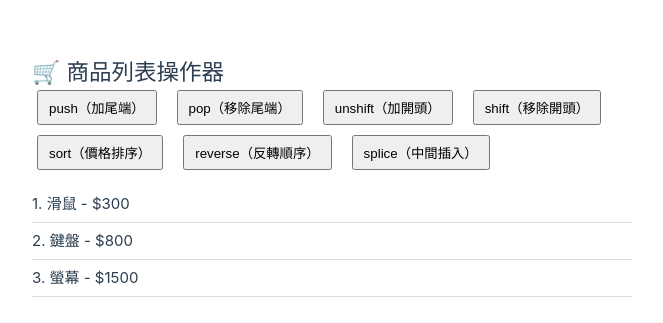
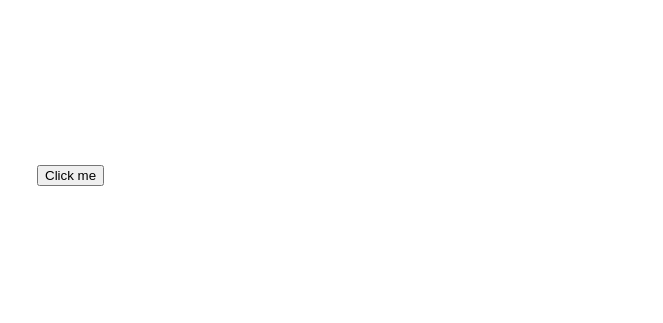
Before and after one commit to JerryChang0504/20250524vue3, a Vue app: page / in a window 1280 px wide. Shown: the part 225-548 px from the top of the page, without its empty margins (608-1271 px from the left). Built offline with nearby package versions, Linux system fonts and the light colour scheme.

Commit message:
src/components/VonClick.vue

```diff
--- a/src/App.vue
+++ b/src/App.vue
@@ -18,6 +18,7 @@ import VifVshowDiff from './components/VifVshowDiff.vue'
 import ItemObjectVfor from './components/ItemObjectVfor.vue'
 import ArrayChangeDetection from './components/ArrayChangeDetection.vue'
 import ProductList from './components/ProductList.vue'
+import VonClick from './components/VonClick.vue'
 const userDate = { name: 'Mary', age: 18 }
 
 </script>
@@ -33,7 +34,8 @@ const userDate = { name: 'Mary', age: 18 }
   </header>
 
   <main>
-    <ArrayChangeDetection />
+    <VonClick />
+    <!-- <ArrayChangeDetection /> -->
     <!-- <ProductList /> -->
     <!-- <ItemObjectVfor /> -->
     <!-- <VifVshowDiff /> -->
--- /dev/null
+++ b/src/components/VonClick.vue
@@ -0,0 +1,15 @@
+<template>
+    <button @click="(e) => handleClick(e, 'msg')">Click me</button>
+    {{ message }}
+</template>
+
+<script setup>
+import { ref } from 'vue'
+const message = ref('')
+const handleClick = (e, msg) => {
+    message.value = `Hello : ${msg}`
+    e.target.disabled = true
+}
+</script>
+
+<style lang="scss" scoped></style>
```
